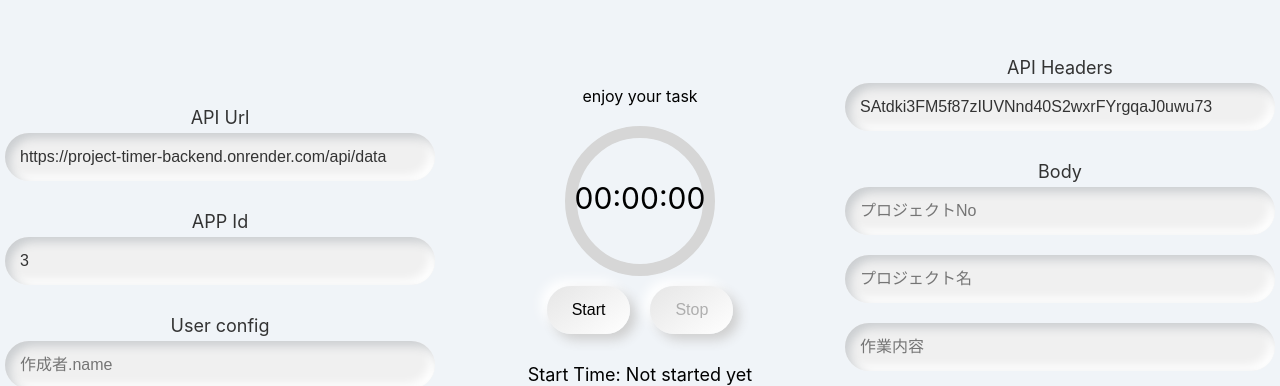
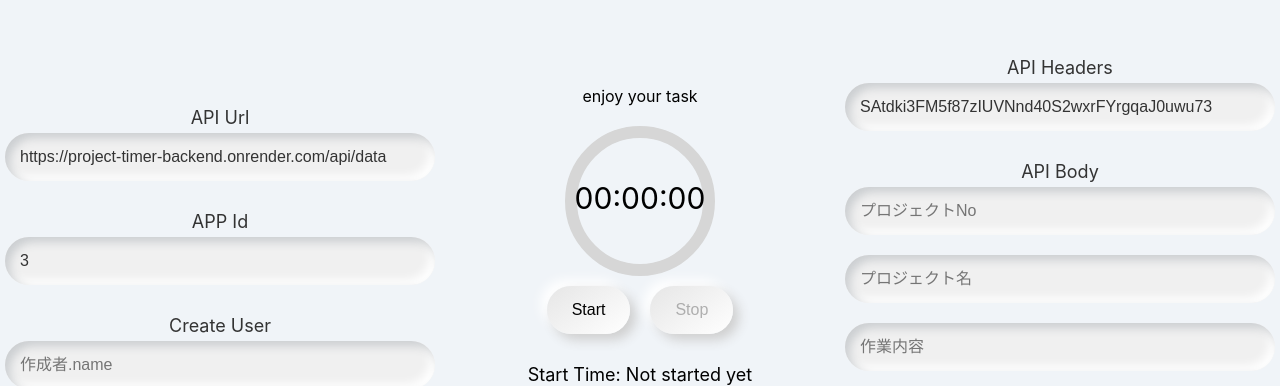
Before and after one commit to yukichi0324/Project-Timer, a React (Create React App) app: page / in a window 1280 px wide. Shown: the part 113-499 px from the top of the page. Built offline with nearby package versions, Linux system fonts and the light colour scheme.

Commit message:
placeholder 修正

```diff
--- a/src/App.tsx
+++ b/src/App.tsx
@@ -346,17 +346,17 @@ const App: React.FC = () => {
       <LeftSide>
         <Label>API Url</Label>
         <InputField
-          placeholder="url"
+          placeholder="url  *必須"
           value={apiUrl}
           onChange={(e) => setApiUrl(e.target.value)}
         />
         <Label>APP Id</Label>
         <InputField
-          placeholder="app"
+          placeholder="app  *必須"
           value={appId}
           onChange={(e) => setAppId(e.target.value)}
         />
-        <Label>User config</Label>
+        <Label>Create User</Label>
         <InputField
           placeholder="作成者.name"
           value={createUserName}
@@ -418,11 +418,11 @@ const App: React.FC = () => {
       <RightSide>
         <Label>API Headers</Label>
         <InputField
-          placeholder="X-Cybozu-API-Token"
+          placeholder="X-Cybozu-API-Token  *必須"
           value={headerToken}
           onChange={(e) => setHeaderToken(e.target.value)}
         />
-        <Label>Body</Label>
+        <Label>API Body</Label>
         <InputField
           placeholder="プロジェクトNo"
           value={projectNum}
```
